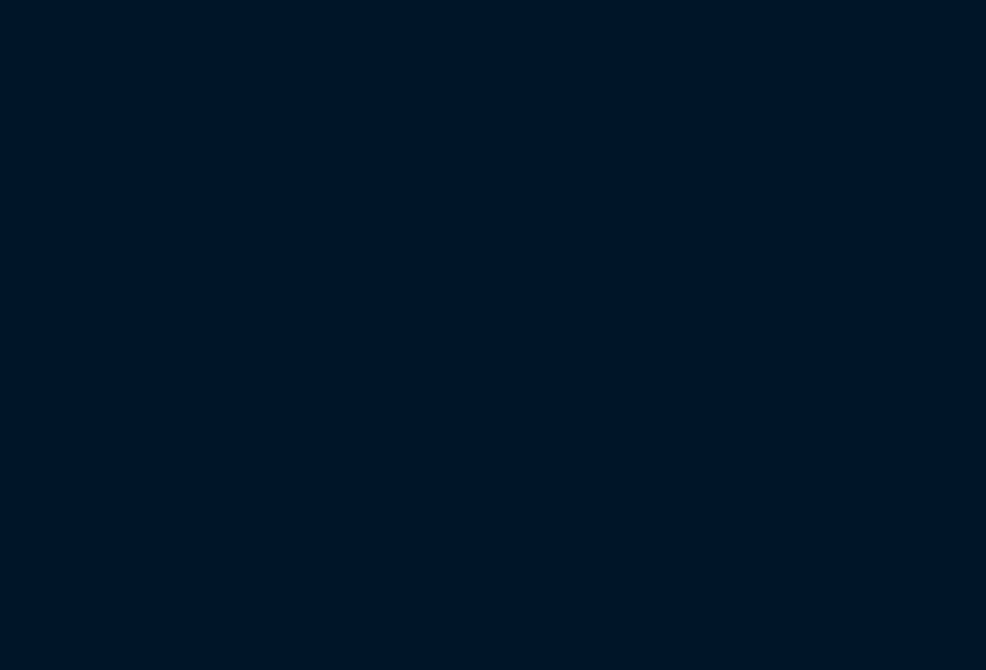
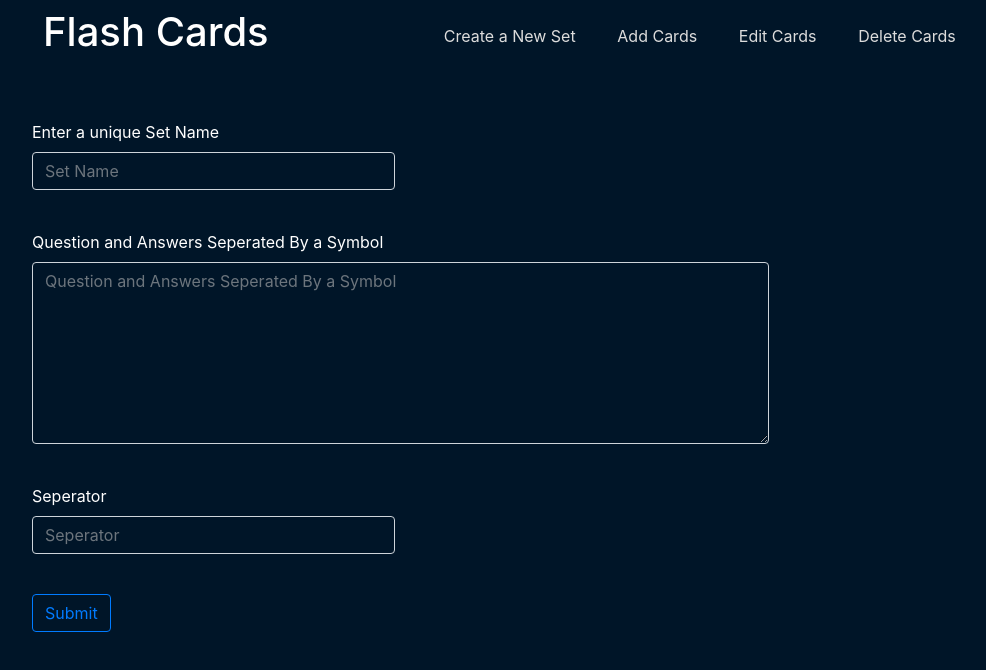
Before and after one commit to Johan-Liebert1/Flash-Cards, a React (Create React App) app in the folder frontend/: page /cardsets/create in a window 1280 px wide. Shown: the top 670 px of the page, without its empty margins (53-1039 px from the left). Built offline with nearby package versions, Linux system fonts and the light colour scheme.

Commit message:
create set form

```diff
--- a/frontend/src/App.js
+++ b/frontend/src/App.js
@@ -3,6 +3,7 @@ import { BrowserRouter, Route } from 'react-router-dom'
 
 import HomeScreen from './screens/LoginScreen'
 import CardSetsScreen from './screens/CardSetsScreen'
+import CreateSetScreen from './screens/CreateSetScreen';
 
 function App() {
     return (
@@ -20,6 +21,12 @@ function App() {
                 render = { (routeProps) => <CardSetsScreen {...routeProps} /> }
             />
 
+            <Route
+                exact
+                path = '/cardsets/create'
+                render = { (routeProps) => <CreateSetScreen {...routeProps} /> }
+            />
+
         </BrowserRouter>
     );
 }
--- /dev/null
+++ b/frontend/src/components/CardSetDisplayComponent.js
@@ -0,0 +1,34 @@
+import React from 'react'
+
+import '../styles/CardSetDisplayComponentStyles.css'
+
+const CardSetDisplayComponent = ({ index, cardSet }) => {
+    return (
+        <div className = 'card-container col-md-4'>
+            <div id = 'index'>
+                <h1> {index > 9 ? index : `0${index}`} </h1>
+            </div>
+
+            <div id = 'content'>
+                <h3> {cardSet.setName} </h3>
+                <p> {cardSet.cards.length} Cards in this set </p>
+            </div>
+
+            <div id = 'icons'>
+                <svg id = 'edit' width="1em" height="1em" viewBox="0 0 16 16" className="bi bi-pencil-square" fill="currentColor" xmlns="http://www.w3.org/2000/svg">
+                    <path d="M15.502 1.94a.5.5 0 0 1 0 .706L14.459 3.69l-2-2L13.502.646a.5.5 0 0 1 .707 0l1.293 1.293zm-1.75 2.456l-2-2L4.939 9.21a.5.5 0 0 0-.121.196l-.805 2.414a.25.25 0 0 0 .316.316l2.414-.805a.5.5 0 0 0 .196-.12l6.813-6.814z"/>
+                    <path fillRule="evenodd" d="M1 13.5A1.5 1.5 0 0 0 2.5 15h11a1.5 1.5 0 0 0 1.5-1.5v-6a.5.5 0 0 0-1 0v6a.5.5 0 0 1-.5.5h-11a.5.5 0 0 1-.5-.5v-11a.5.5 0 0 1 .5-.5H9a.5.5 0 0 0 0-1H2.5A1.5 1.5 0 0 0 1 2.5v11z"/>
+                </svg>
+
+                <svg id='delete' width="1em" height="1em" viewBox="0 0 16 16" className="bi bi-trash" fill="currentColor" xmlns="http://www.w3.org/2000/svg">
+                    <path d="M5.5 5.5A.5.5 0 0 1 6 6v6a.5.5 0 0 1-1 0V6a.5.5 0 0 1 .5-.5zm2.5 0a.5.5 0 0 1 .5.5v6a.5.5 0 0 1-1 0V6a.5.5 0 0 1 .5-.5zm3 .5a.5.5 0 0 0-1 0v6a.5.5 0 0 0 1 0V6z"/>
+                    <path fillRule="evenodd" d="M14.5 3a1 1 0 0 1-1 1H13v9a2 2 0 0 1-2 2H5a2 2 0 0 1-2-2V4h-.5a1 1 0 0 1-1-1V2a1 1 0 0 1 1-1H6a1 1 0 0 1 1-1h2a1 1 0 0 1 1 1h3.5a1 1 0 0 1 1 1v1zM4.118 4L4 4.059V13a1 1 0 0 0 1 1h6a1 1 0 0 0 1-1V4.059L11.882 4H4.118zM2.5 3V2h11v1h-11z"/>
+                </svg>
+
+            </div>
+
+        </div>
+    )
+}
+
+export default CardSetDisplayComponent
--- /dev/null
+++ b/frontend/src/components/CreateSetFormComponent.js
@@ -0,0 +1,95 @@
+import React, { useState } from 'react'
+
+import '../styles/CreateSetFormComponentStyles.css'
+
+const CreateSetFormComponent = () => {
+
+    const [setName, setSetName] = useState('')
+    const [data, setData] = useState('')
+    const [seperator, setSeperator] = useState('')
+
+    const submitHandler = (e) => {
+        e.preventDefault()
+        let cardData = []
+
+        let splitted_data = data.split('\n')
+
+        for (let i = 0; i < splitted_data.length; i++) {
+            const [question, answer] = splitted_data[i].split(seperator)
+
+            cardData.push({
+                question : question.trim(), answer : answer.trim()
+            })
+
+        }
+
+        console.log(cardData)
+
+    }
+
+    return (
+        <div className = 'container mt-5'>
+            <form onSubmit = {submitHandler}>
+                <div className = 'form-row mb-4'>
+
+                    <div className="form-group col-md-4">
+                        <label htmlFor="setName">Enter a unique Set Name</label>
+                        <input
+                            type="text"
+                            class="form-control"
+                            id="setName"
+                            placeholder="Set Name"
+                            value = {setName}
+                            onChange = { (e) => setSetName(e.target.value) }
+                            style = {{ backgroundColor : 'transparent', color: 'white' }}
+                            required
+                        />
+                    </div>
+
+                </div>
+
+                <div className = 'form-row mb-4'>
+
+                    <div className="form-group col-md-8">
+                        <label htmlFor="content">Question and Answers Seperated By a Symbol</label>
+                        <textarea
+                            class="form-control"
+                            id="contenet"
+                            placeholder="Question and Answers Seperated By a Symbol"
+                            value = {data}
+                            onChange = { (e) => setData(e.target.value) }
+                            rows = "7"
+                            style = {{ backgroundColor : 'transparent', color: 'white' }}
+                            required
+                        >
+                        </textarea>
+                    </div>
+
+                </div>
+
+                <div className = 'form-row mb-4'>
+
+                    <div className="form-group col-md-4">
+                        <label htmlFor="seperator">Seperator</label>
+                        <input
+                            type="text"
+                            class="form-control"
+                            id="seperator"
+                            placeholder="Seperator"
+                            value = {seperator}
+                            onChange = { (e) => setSeperator(e.target.value) }
+                            style = {{ backgroundColor : 'transparent', color: 'white' }}
+                            required
+                        />
+                    </div>
+
+                </div>
+                <button className = 'btn btn-outline-primary'>
+                    Submit
+                </button>
+            </form>
+        </div>
+    )
+}
+
+export default CreateSetFormComponent
--- a/frontend/src/components/NavbarComponent.js
+++ b/frontend/src/components/NavbarComponent.js
@@ -5,7 +5,7 @@ import { useSelector } from 'react-redux'
 import '../styles/NavbarComponentStyles.css'
 
 const NavbarComponent = ({ history, location, match, homeNavbar }) => {
-    const { userLogin } = useSelector(state => state.userLogin)
+    const { userLoginInfo } = useSelector(state => state.userLoginInfo)
 
     // console.log('location =', location)
     // console.log('history =', history)
@@ -14,14 +14,14 @@ const NavbarComponent = ({ history, location, match, homeNavbar }) => {
     return (
         <nav className = 'container-new'>
             <div>
-                <Link to = '/' className = 'logo'>
+                <Link to = '/cardsets' className = 'logo'>
                     <h1>Flash Cards</h1>
                 </Link>
             </div>
 
             <div id = 'other-links'>
                 <div >
-                    <Link to = '/cardsets' className = 'nav-link'>
+                    <Link to = '/cardsets/create' className = 'nav-link'>
                         <span> Create a New Set </span>
                     </Link>
                 </div>
@@ -51,7 +51,7 @@ const NavbarComponent = ({ history, location, match, homeNavbar }) => {
 
                 <div >
                     <Link to = '/cardsets' className = 'profile' >
-                        <span> {userLogin ? userLogin.username : ''} </span>
+                        <span> {userLoginInfo ? userLoginInfo.username : ''} </span>
                     </Link>
                 </div>
         </nav>
--- a/frontend/src/reducers/userReducers.js
+++ b/frontend/src/reducers/userReducers.js
@@ -6,7 +6,7 @@ export const userLoginReducer = (state = {}, action) => {
             return { loading: true }
 
         case 'USER_LOGIN_SUCCESS':
-            return { loading: false, userLogin : action.payload }
+            return { loading: false, userLoginInfo : action.payload }
 
         case 'USER_LOGIN_FAIL':
             return { loading: false, error : action.payload }
--- a/frontend/src/screens/CardSetsScreen.js
+++ b/frontend/src/screens/CardSetsScreen.js
@@ -1,22 +1,40 @@
 import React, { useEffect } from 'react'
 import { useDispatch, useSelector } from 'react-redux'
 import { getAllCardSets } from '../actions/cardSetActions'
+import CardSetDisplayComponent from '../components/CardSetDisplayComponent'
 
 
 import NavbarComponent from '../components/NavbarComponent'
 
 const CardSetsScreen = () => {
-    const { userLogin } = useSelector(state => state.userLogin)
+
+    const { userLoginInfo } = useSelector(state => state.userLoginInfo)
+    const { cardSets } = useSelector(state => state.cardSets)
+
     const dispatch = useDispatch()
 
     useEffect(() => {
-        if (userLogin)
-            dispatch( getAllCardSets(userLogin.token) )
-    }, [dispatch, userLogin])
+        dispatch( getAllCardSets(userLoginInfo.token) )
+    }, [dispatch, userLoginInfo])
 
     return (
         <div>
             <NavbarComponent homeNavbar />
+            <div className = 'container'>
+                <div className = 'row'>
+                    {   cardSets &&
+                        cardSets.map(
+                            (set, index) =>
+                            <CardSetDisplayComponent
+                                index={index + 1}
+                                key={set._id}
+                                cardSet={set}
+                            />
+                        )
+                    }
+                </div>
+            </div>
+
         </div>
     )
 }
--- /dev/null
+++ b/frontend/src/screens/CreateSetScreen.js
@@ -0,0 +1,14 @@
+import React from 'react'
+import CreateSetFormComponent from '../components/CreateSetFormComponent'
+import NavbarComponent from '../components/NavbarComponent'
+
+const CreateSetScreen = () => {
+    return (
+        <div>
+            <NavbarComponent />
+            <CreateSetFormComponent />
+        </div>
+    )
+}
+
+export default CreateSetScreen
--- a/frontend/src/screens/LoginScreen.js
+++ b/frontend/src/screens/LoginScreen.js
@@ -1,6 +1,6 @@
-import React, { useState } from 'react'
+import React, { useState, useEffect } from 'react'
 
-import { useDispatch } from 'react-redux'
+import { useDispatch, useSelector } from 'react-redux'
 import { userLogin,  userRegister } from '../actions/userActions'
 
 const HomeScreen = ({ history, location }) => {
@@ -10,6 +10,18 @@ const HomeScreen = ({ history, location }) => {
     const [password, setPassword] = useState('')
 
     const dispatch = useDispatch()
+
+    const { userLoginInfo } = useSelector(state => state.userLoginInfo)
+
+    useEffect(() => {
+
+        if (userLoginInfo) {
+
+            history.push('/cardsets')
+
+        }
+
+      }, [userLoginInfo])
 
     const submitHandler = (e) => {
         e.preventDefault()
@@ -21,9 +33,6 @@ const HomeScreen = ({ history, location }) => {
         else {
             dispatch(userRegister(username, password))
         }
-
-        history.push('/cardsets')
-
     }
 
     return (
--- a/frontend/src/store.js
+++ b/frontend/src/store.js
@@ -5,8 +5,8 @@ import { userLoginReducer, userRegisterReducer } from './reducers/userReducers'
 import { cardSetReducers } from './reducers/cardSetReducers'
 
 const reducers = combineReducers({
-    userLogin : userLoginReducer,
-    userRegister: userRegisterReducer,
+    userLoginInfo: userLoginReducer,
+    userRegisterInfo: userRegisterReducer,
     cardSets: cardSetReducers
 })
 
--- /dev/null
+++ b/frontend/src/styles/CardSetDisplayComponentStyles.css
@@ -0,0 +1,75 @@
+.card-container {
+    display: flex;
+    flex-direction: column;
+    position: relative;
+    height: 300px;
+    padding: 1rem;
+    align-items: center;
+    justify-content: center;
+    box-shadow: 0 0 10px white;
+    border-radius: 1rem;
+    margin-top: 3rem;
+    background: linear-gradient(90deg, #01408871 0%, #000a5f 100%);
+    transform: translateY(0%);
+    transition: all ease 0.3s;
+}
+
+.card-container:hover {
+    cursor: pointer;
+    transform: translateY(-5%);
+    transition: all ease 0.3s;
+}
+
+#index {
+    position: absolute;
+    top: 1rem;
+    right: 1rem;
+}
+
+#index h1 {
+    font-size: 3rem;
+    color: rgba(200, 200, 200, 0.5);
+}
+
+#content {
+    display: flex;
+    flex-direction: column;
+    align-items: center;
+    justify-content: center;
+}
+
+#content h3 {
+    color: white;
+}
+
+#icons {
+    display: flex;
+    font-size: 1.5rem;
+    position: absolute;
+    bottom: 2rem;
+    right: 2rem;
+    justify-content: space-between;
+    width: 30%;
+}
+
+#edit {
+    transform: scale(1, 1);
+    transition: all ease 0.3s;
+}
+
+#edit:hover {
+    transform: scale(1.3, 1.3);
+    transition: all ease 0.3s;
+    color: orange;
+}
+
+#delete {
+    transform: scale(1, 1);
+    transition: all ease 0.3s;
+}
+
+#delete:hover {
+    transform: scale(1.3, 1.3);
+    transition: all ease 0.3s;
+    color: red;
+}
--- /dev/null
+++ b/frontend/src/styles/CreateSetFormComponentStyles.css
@@ -0,0 +1,3 @@
+div {
+    color: white;
+}
--- a/frontend/src/styles/NavbarComponentStyles.css
+++ b/frontend/src/styles/NavbarComponentStyles.css
@@ -18,11 +18,15 @@ nav {
 
 .nav-link {
     color: rgb(220, 220, 220);
+    transform: translateY(0%);
+    transition: transform ease 0.3s;
 }
 
 .nav-link:hover {
     color: white;
     border-bottom: 1px solid rgb(98, 110, 227);
+    transform: translateY(-10%);
+    transition: transform ease 0.3s;
 }
 
 .logo {
```
